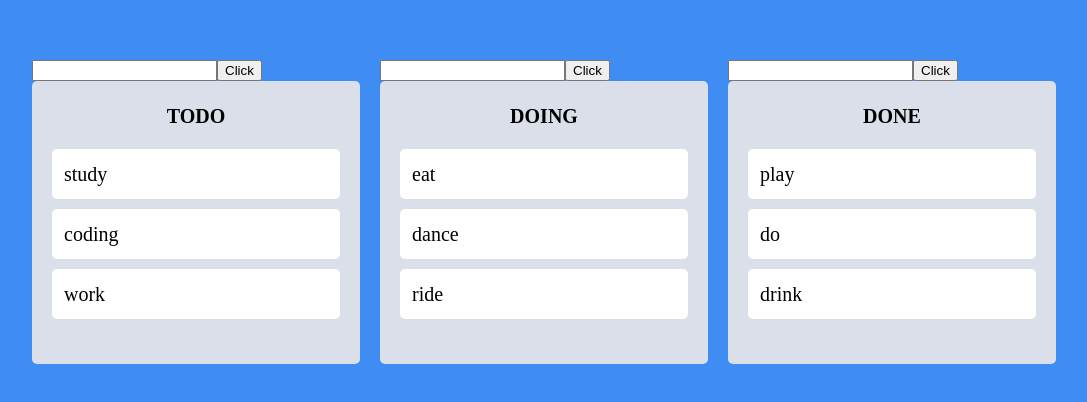
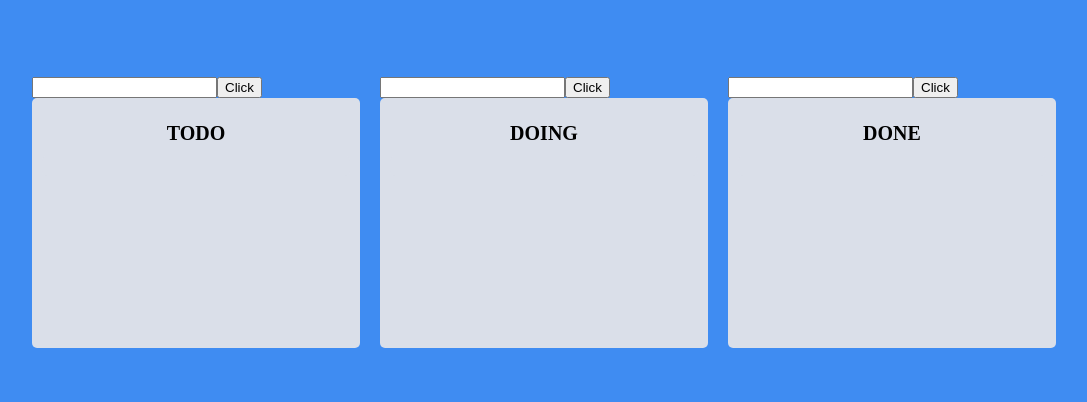
Before and after one commit to GitHubGW/react-trello, a React (Create React App) app: page / in a window 1280 px wide. Shown: the part 188-590 px from the top of the page, without its empty margins (96-1183 px from the left). Built offline with nearby package versions, Linux system fonts and the light colour scheme.

Commit message:
refactor(DragDropContainer): cleanup

```diff
--- a/src/App.tsx
+++ b/src/App.tsx
@@ -1,9 +1,6 @@
-import { DragDropContext, DragStart, DropResult, ResponderProvided } from "react-beautiful-dnd";
-import { useRecoilState } from "recoil";
 import styled from "styled-components";
-import { TodosState, todosState } from "./atom";
-import DroppableBoard from "./components/DroppableBoard";
 import GlobalStyle from "./styles/GlobalStyle";
+import DragDropContainer from "./components/DragDropContainer";
 
 const Container = styled.div`
   max-width: 1024px;
@@ -15,54 +12,11 @@ const Container = styled.div`
   height: 100vh;
 `;
 
-const Boards = styled.div`
-  display: grid;
-  grid-template-columns: repeat(3, 1fr);
-  width: 100%;
-  gap: 20px;
-`;
-
 const App = () => {
-  const [todos, setTodos] = useRecoilState(todosState);
-
-  const onDragStart = (initial: DragStart, provided: ResponderProvided) => {};
-
-  const onDragEnd = ({ draggableId, destination, source }: DropResult, provided: ResponderProvided) => {
-    console.log("draggableId", draggableId, "destination", destination, "source", source);
-    if (destination?.index === undefined) {
-      return;
-    }
-
-    if (source.droppableId === destination.droppableId) {
-      setTodos((todos: TodosState) => {
-        const copiedSource: string[] = [...todos[source.droppableId]];
-        copiedSource.splice(source.index, 1);
-        copiedSource.splice(destination.index, 0, draggableId);
-        const result: TodosState = { ...todos, [destination.droppableId]: copiedSource };
-        return result;
-      });
-    } else if (source.droppableId !== destination.droppableId) {
-      setTodos((todos: TodosState) => {
-        const copiedSource: string[] = [...todos[source.droppableId]];
-        copiedSource.splice(source.index, 1);
-        const copiedDestination: string[] = [...todos[destination.droppableId]];
-        copiedDestination.splice(destination.index, 0, draggableId);
-        const result: TodosState = { ...todos, [source.droppableId]: copiedSource, [destination.droppableId]: copiedDestination };
-        return result;
-      });
-    }
-  };
-
   return (
     <Container>
       <GlobalStyle />
-      <DragDropContext onDragStart={onDragStart} onDragEnd={onDragEnd}>
-        <Boards>
-          {Object.keys(todos).map((boardId: string) => (
-            <DroppableBoard key={boardId} boardId={boardId} todos={todos[boardId]} />
-          ))}
-        </Boards>
-      </DragDropContext>
+      <DragDropContainer />
     </Container>
   );
 };
--- a/src/atom.ts
+++ b/src/atom.ts
@@ -1,14 +1,24 @@
 import { atom } from "recoil";
 
+export interface Todo {
+  id: number;
+  text: string;
+}
+
 export interface TodosState {
-  [key: string]: string[];
+  [key: string]: Todo[];
 }
 
 export const todosState = atom<TodosState>({
   key: "todosState",
   default: {
-    TODO: ["study", "coding", "work"],
-    DOING: ["eat", "dance", "ride"],
-    DONE: ["play", "do", "drink"],
+    TODO: [],
+    DOING: [],
+    DONE: [],
   },
 });
+
+export const dragStartState = atom<boolean>({
+  key: "dragStartState",
+  default: false,
+});
--- /dev/null
+++ b/src/components/DragDropContainer.tsx
@@ -0,0 +1,58 @@
+import styled from "styled-components";
+import DroppableBoard from "./DroppableBoard";
+import { useRecoilState } from "recoil";
+import { Todo, TodosState, todosState } from "../atom";
+import { DragDropContext, DragStart, DropResult, ResponderProvided } from "react-beautiful-dnd";
+
+const Boards = styled.div`
+  display: grid;
+  grid-template-columns: repeat(3, 1fr);
+  width: 100%;
+  gap: 20px;
+`;
+
+const DragDropContainer = () => {
+  const [todos, setTodos] = useRecoilState<TodosState>(todosState);
+
+  const onDragStart = (initial: DragStart, provided: ResponderProvided): void => {};
+
+  const onDragEnd = ({ draggableId, destination, source }: DropResult, provided: ResponderProvided): void => {
+    console.log("draggableId", draggableId, "destination", destination, "source", source);
+    if (destination?.index === undefined) {
+      return;
+    }
+
+    if (source.droppableId === destination.droppableId) {
+      setTodos((todos: TodosState) => {
+        const copiedSource: Todo[] = [...todos[source.droppableId]];
+        const movedTodoObject: Todo = copiedSource[source.index];
+        copiedSource.splice(source.index, 1);
+        copiedSource.splice(destination.index, 0, movedTodoObject);
+        const result: TodosState = { ...todos, [destination.droppableId]: copiedSource };
+        return result;
+      });
+    } else if (source.droppableId !== destination.droppableId) {
+      setTodos((todos: TodosState) => {
+        const copiedSource: Todo[] = [...todos[source.droppableId]];
+        const movedTodoObject: Todo = copiedSource[source.index];
+        copiedSource.splice(source.index, 1);
+        const copiedDestination: Todo[] = [...todos[destination.droppableId]];
+        copiedDestination.splice(destination.index, 0, movedTodoObject);
+        const result: TodosState = { ...todos, [source.droppableId]: copiedSource, [destination.droppableId]: copiedDestination };
+        return result;
+      });
+    }
+  };
+
+  return (
+    <DragDropContext onDragStart={onDragStart} onDragEnd={onDragEnd}>
+      <Boards>
+        {Object.keys(todos).map((boardId: string) => (
+          <DroppableBoard key={boardId} boardId={boardId} todos={todos[boardId]} />
+        ))}
+      </Boards>
+    </DragDropContext>
+  );
+};
+
+export default DragDropContainer;
```
